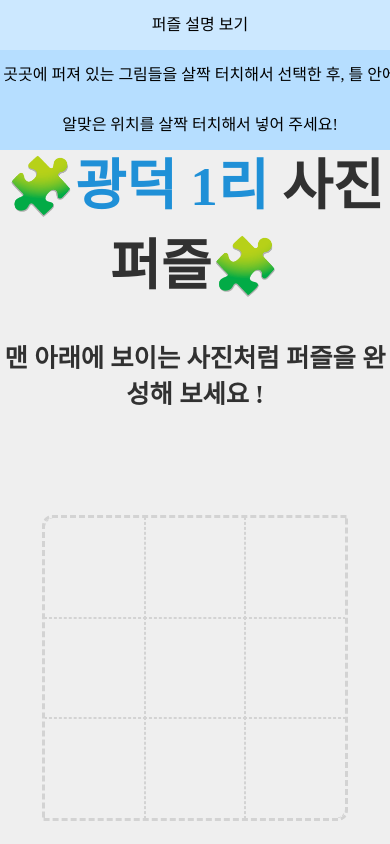
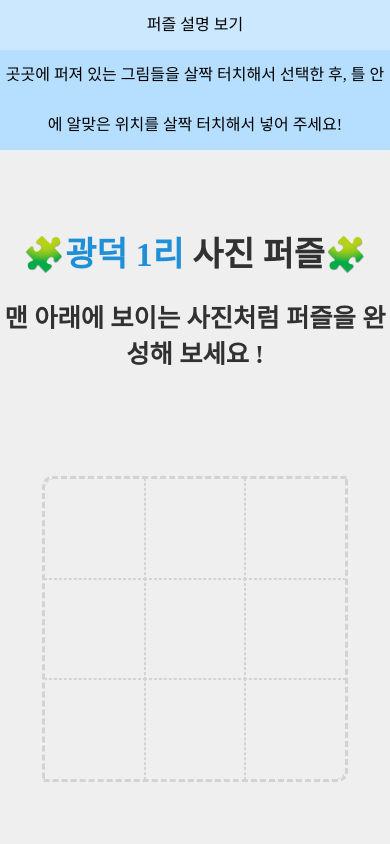
Before and after one commit to msmsmsms23/puzzle, a website: page public/index.html in a window 390 px wide. Both pictures are taken after a click on the element "퍼즐 설명 보기". Shown: the top 844 px of the page. Drawn offline with nearby package versions, Linux system fonts and the light colour scheme; a web font is replaced by a local one.

Commit message:
css 수정

```diff
--- a/public/puzzle.css
+++ b/public/puzzle.css
@@ -51,6 +51,7 @@
     left: 4%;
     top: 50%;
     transform: translateY(-50%);
+    width: 85%;
     border-radius: 10px;
   }
 
@@ -161,6 +162,10 @@
 
 /* 화면 세로 폭이 가로 폭보다 길 때 */
 @media screen and (orientation: portrait) {
+  h1.title{
+    font-size: 4vh;
+    text-align: center;
+  }
   /* h2 태그의 폰트 크기와 가운데 정렬 */
   h2.title {
     font-size: 3vh;
@@ -192,6 +197,6 @@
   }
 }
 
-#btn{width:400px; height:50px; background-color:rgb(204, 232, 255); cursor:pointer; text-align:center; line-height:50px;}
+#btn{width: 100%; height:80%; background-color:rgb(204, 232, 255); cursor:pointer; text-align:center; line-height:50px;}
 
-#slideTogglebox{width:400px; height:100px; background-color:rgb(182, 222, 255); display:none; }
+#slideTogglebox{width: 100%; height:80%; background-color:rgb(182, 222, 255); display:none; }
```
